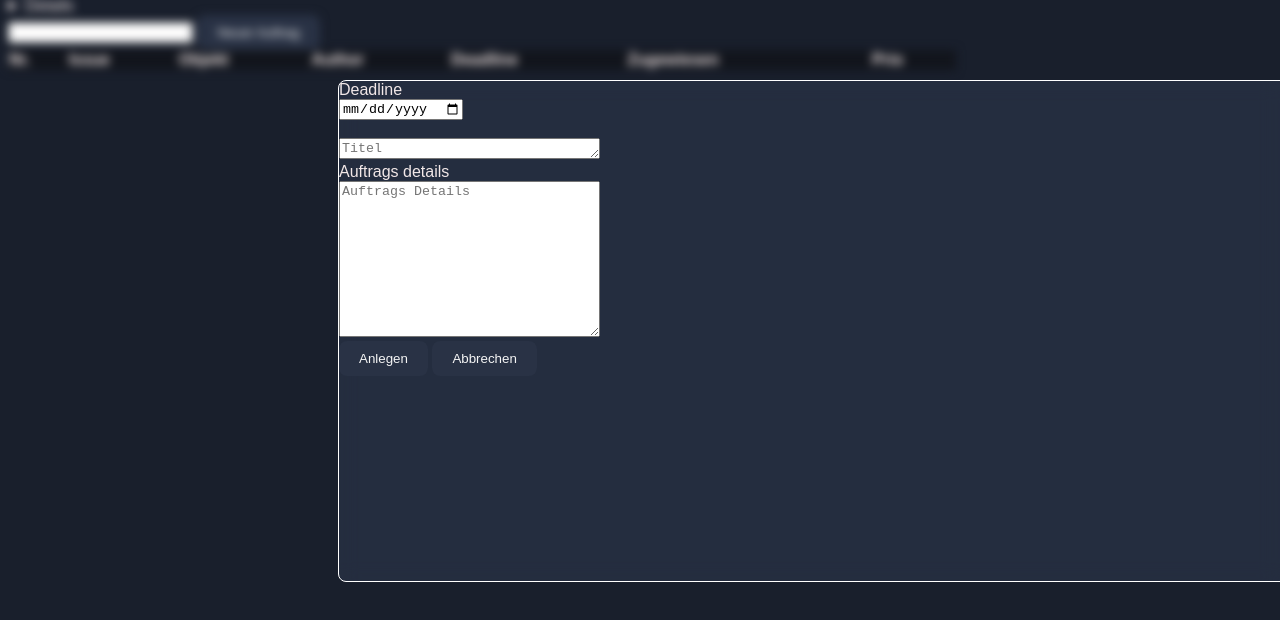
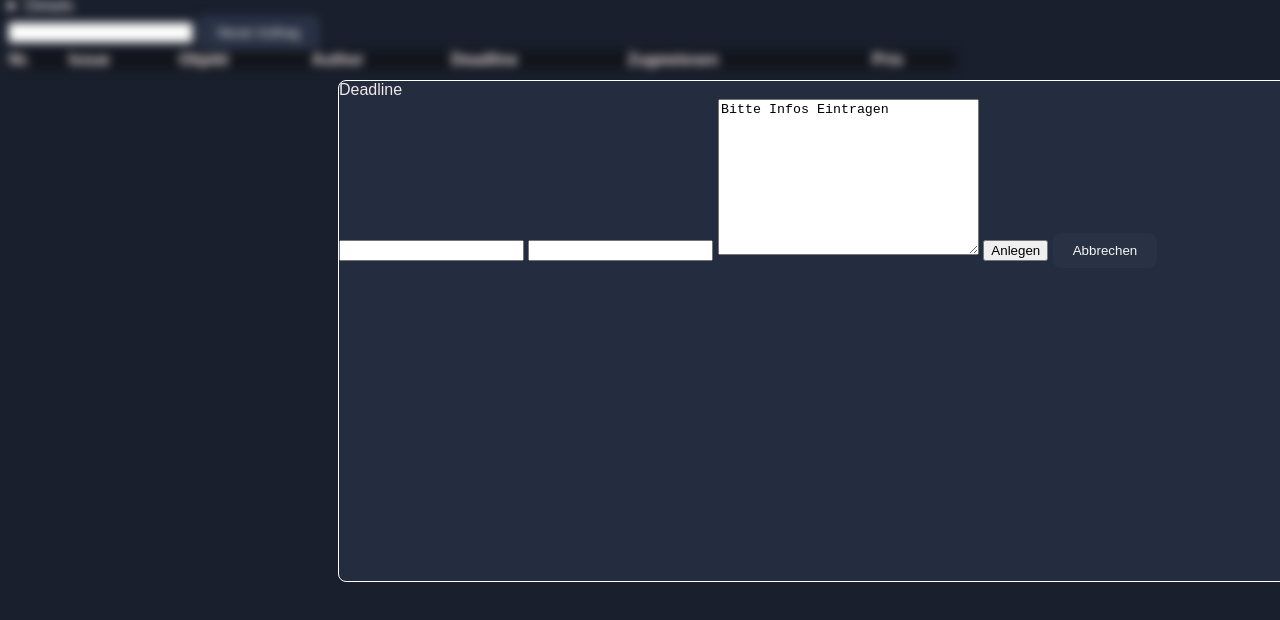
Before and after one commit to PhilippSanchez/ghv-app, a plain HTML site: page index.html in a window 1280 px wide. Both pictures are taken after a click on the button "Neuer Auftrag". Shown: the part 144-764 px from the top of the page. Drawn offline with Linux system fonts and the light colour scheme.

Commit message:
Minor Changes

```diff
--- a/index.html
+++ b/index.html
@@ -89,20 +89,19 @@
 
 
     <div class="neuerAuftragModal">
-        <form id="formContainer">
-            <label for="deadline">Deadline</label>
+        <form id="formContainer" action="./index.html"  method="POST" onsubmit="neuerAuftrag()">
+            <label for="title-input">Deadline</label>
             <br>
-            <input type="date" name="deadline" id="deadline-input">
-            <br>
-            <label for="auftrags-titel"></label>
-            <br>
-            <textarea name="" id="auftrags-title" cols="30" rows="1" placeholder="Titel"></textarea>
-            <br>
-            <label for="Information">Auftrags details</label>
-            <br>
-            <textarea name="Information" id="" cols="30" rows="10" placeholder="Auftrags Details"></textarea>
-            <br>
-            <button class="primaryBtn" onclick="neuerAuftrag()">Anlegen</button>
+            <input type="text" name="title" id="title-input">
+
+            <input type="text" list="objekte">
+            <datalist id="objekte">
+                <option value="Taufkirchen"></option>
+                <option value="Xylophone"></option>
+            </datalist>
+
+            <textarea name="" id="" cols="30" rows="10">Bitte Infos Eintragen</textarea>
+            <input type="submit" value="Anlegen">
             <button class="sccondaryBtn" onclick="closeAuftragsModal()">Abbrechen</button>
         </form>
     </div>
--- a/src/script.js
+++ b/src/script.js
@@ -2,29 +2,31 @@
 let counter = 1;
 
 function neuerAuftrag() {
+    document.body.style.backgroudColor = "red";
+    // let auftragsTitle = document.querySelector('#title-input').value;
+    // console.log(auftragsTitle);
 
-    let auftragsTitle = document.querySelector('#auftrags-title').innerText;
-    console.log(auftragsTitle);
-    let newCounterTd = `<td>${counter}</td>`;
-    let newObjectTd = `<td>${prompt('Gib die Object Nummer ein')}</td>`;
-    let issueTd = `<td>${auftragsTitle}</td>`;
-    let zuweisungTd = `<td><img src="/Users/rimlight/Documents/GHV PVT APP/ghv-app/library/Memojis/IMG_4655.PNG" style="height: 30px;"></td><td>…</td><td>…</td>`;
-    let removeBtn = '<td onclick="deleteRow()" class="rowBtn deleteRowBtn">…</td>'
-    let inspectBtn = '<td onclick="inspectRow()" class="rowBtn inspectRowBtn">…</td>'
-    let prioTd = '<td class="rowBtn inspectRowBtn">…</td>'
+
+    // let newCounterTd = `<td>${counter}</td>`;
+    // let newObjectTd = `<td>${prompt('Gib die Object Nummer ein')}</td>`;
+    // let issueTd = `<td>${auftragsTitle}</td>`;
+    // let zuweisungTd = `<td><img src="/Users/rimlight/Documents/GHV PVT APP/ghv-app/library/Memojis/IMG_4655.PNG" style="height: 30px;"></td><td>…</td><td>…</td>`;
+    // let removeBtn = '<td onclick="deleteRow()" class="rowBtn deleteRowBtn">…</td>'
+    // let inspectBtn = '<td onclick="inspectRow()" class="rowBtn inspectRowBtn">…</td>'
+    // let prioTd = '<td class="rowBtn inspectRowBtn">…</td>'
 
 
 
-    let newRow = document.createElement('tr');
-    newRow.classList.add('auftrags-row');
-    newRow.innerHTML = newCounterTd + newObjectTd + issueTd + zuweisungTd + removeBtn + inspectBtn;
+    // let newRow = document.createElement('tr');
+    // newRow.classList.add('auftrags-row');
+    // newRow.innerHTML = newCounterTd + newObjectTd + issueTd + zuweisungTd + removeBtn + inspectBtn;
 
-    document.querySelector('.usertable-body').appendChild(newRow)
-    console.log(newRow)
+    // document.querySelector('.usertable-body').appendChild(newRow)
+    // console.log(newRow)
 
-    counter++;
+    // counter++;
 
-
+    return false;
 };
 
 
```
